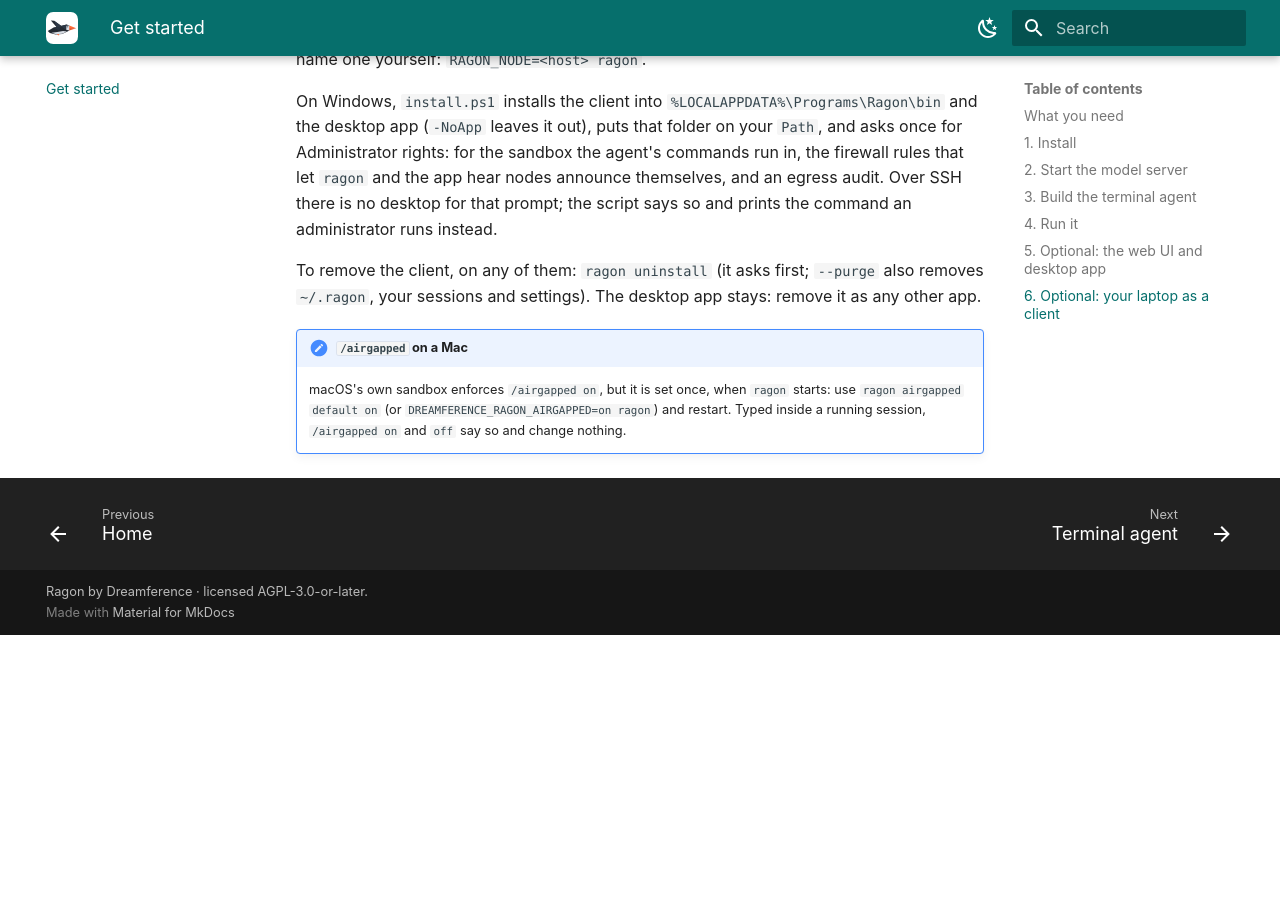
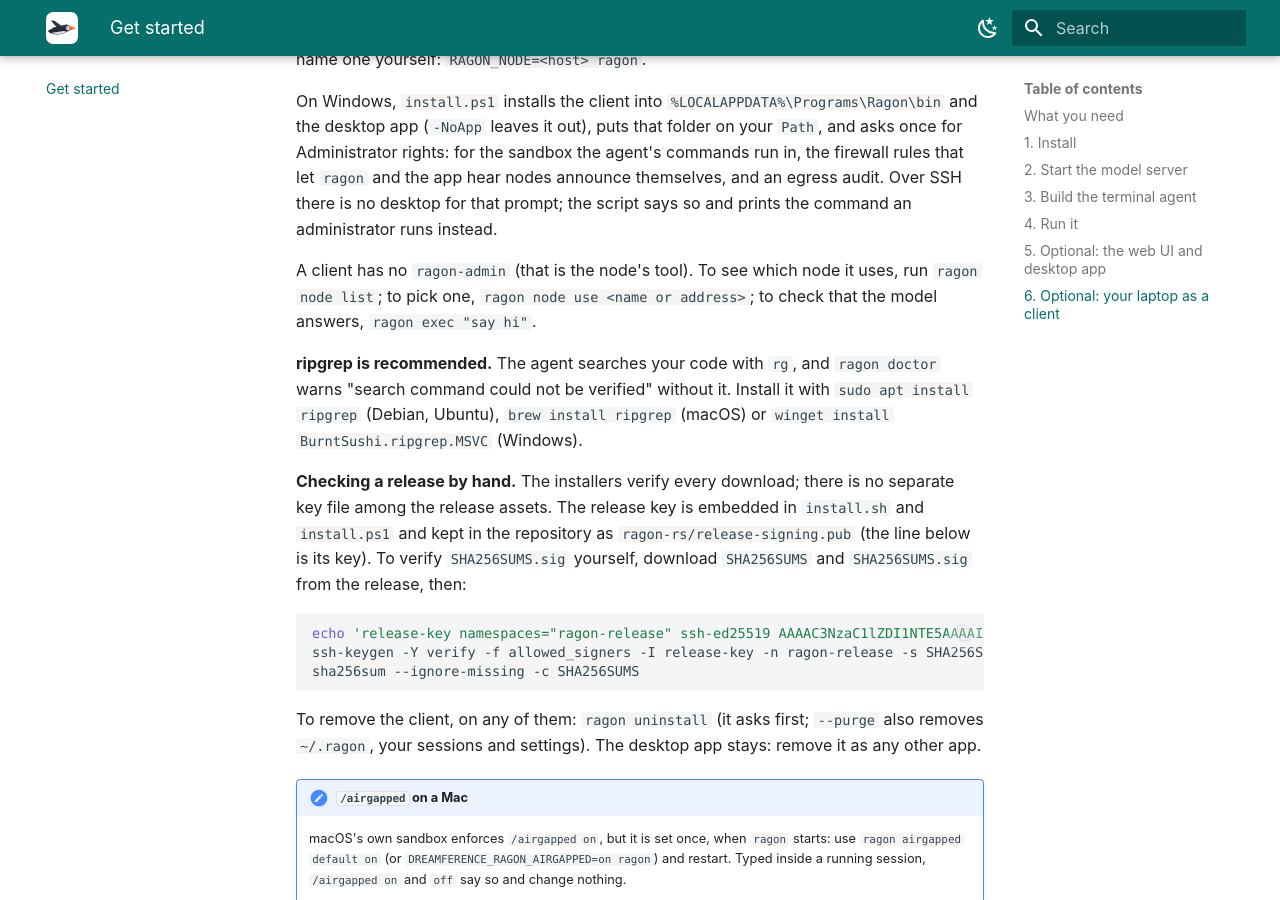
Before and after one commit to dreamference/ragon, an MkDocs documentation site: the page built from docs/getting-started.md, in a window 1280 px wide and 900 px high, scrolled down 3225 px. Built offline with MkDocs 1.6.1 and Material for MkDocs 9.7.7, drawn with Linux system fonts in a browser that asks for light colours; before the commit the page ends 3860 px from its top, so only the background shows below that.

Commit message:
Docs: the client section names ragon node list/use/exec, recommends ripgrep, and checks a release by hand

````diff
--- a/docs/getting-started.md
+++ b/docs/getting-started.md
@@ -149,6 +149,24 @@ Administrator rights: for the sandbox the agent's commands run in, the firewall
 `ragon` and the app hear nodes announce themselves, and an egress audit. Over SSH there is no
 desktop for that prompt; the script says so and prints the command an administrator runs instead.
 
+A client has no `ragon-admin` (that is the node's tool). To see which node it uses, run `ragon node list`;
+to pick one, `ragon node use <name or address>`; to check that the model answers, `ragon exec "say hi"`.
+
+**ripgrep is recommended.** The agent searches your code with `rg`, and `ragon doctor` warns "search
+command could not be verified" without it. Install it with `sudo apt install ripgrep` (Debian, Ubuntu),
+`brew install ripgrep` (macOS) or `winget install BurntSushi.ripgrep.MSVC` (Windows).
+
+**Checking a release by hand.** The installers verify every download; there is no separate key file
+among the release assets. The release key is embedded in `install.sh` and `install.ps1` and kept in
+the repository as `ragon-rs/release-signing.pub` (the line below is its key). To verify `SHA256SUMS.sig` yourself, download
+`SHA256SUMS` and `SHA256SUMS.sig` from the release, then:
+
+```bash
+echo 'release-key namespaces="ragon-release" ssh-ed25519 AAAAC3NzaC1lZDI1NTE5AAAAII9boVZe01adX9jSk8Hh/GAJURmqzCznictI3meZX0/i' > allowed_signers
+ssh-keygen -Y verify -f allowed_signers -I release-key -n ragon-release -s SHA256SUMS.sig < SHA256SUMS
+sha256sum --ignore-missing -c SHA256SUMS
+```
+
 To remove the client, on any of them: `ragon uninstall` (it asks first; `--purge` also removes
 `~/.ragon`, your sessions and settings). The desktop app stays: remove it as any other app.
 
````
Also changed, not shown: docs/dev/cli.md (+1 -1 lines), 1 other file.
